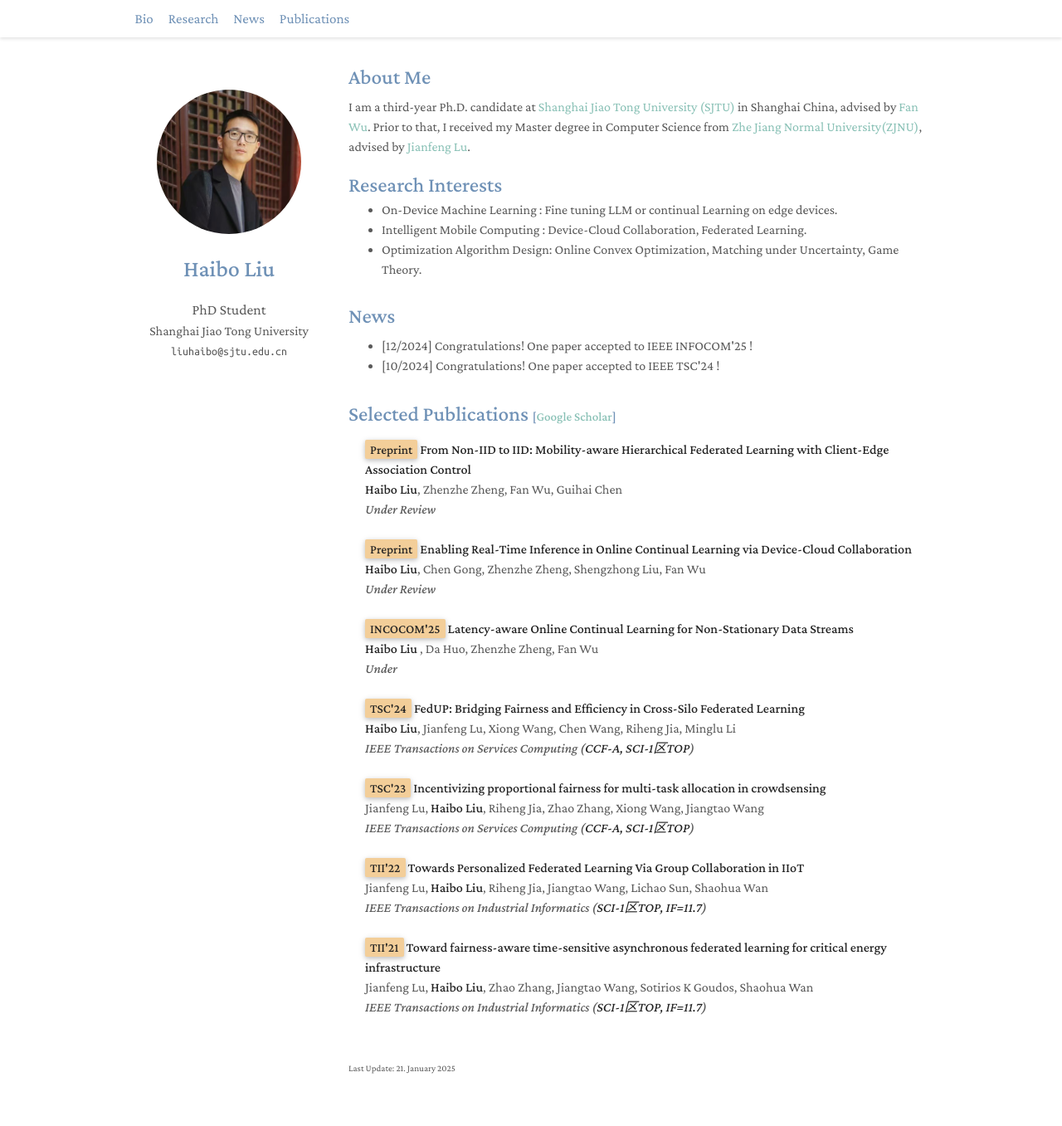
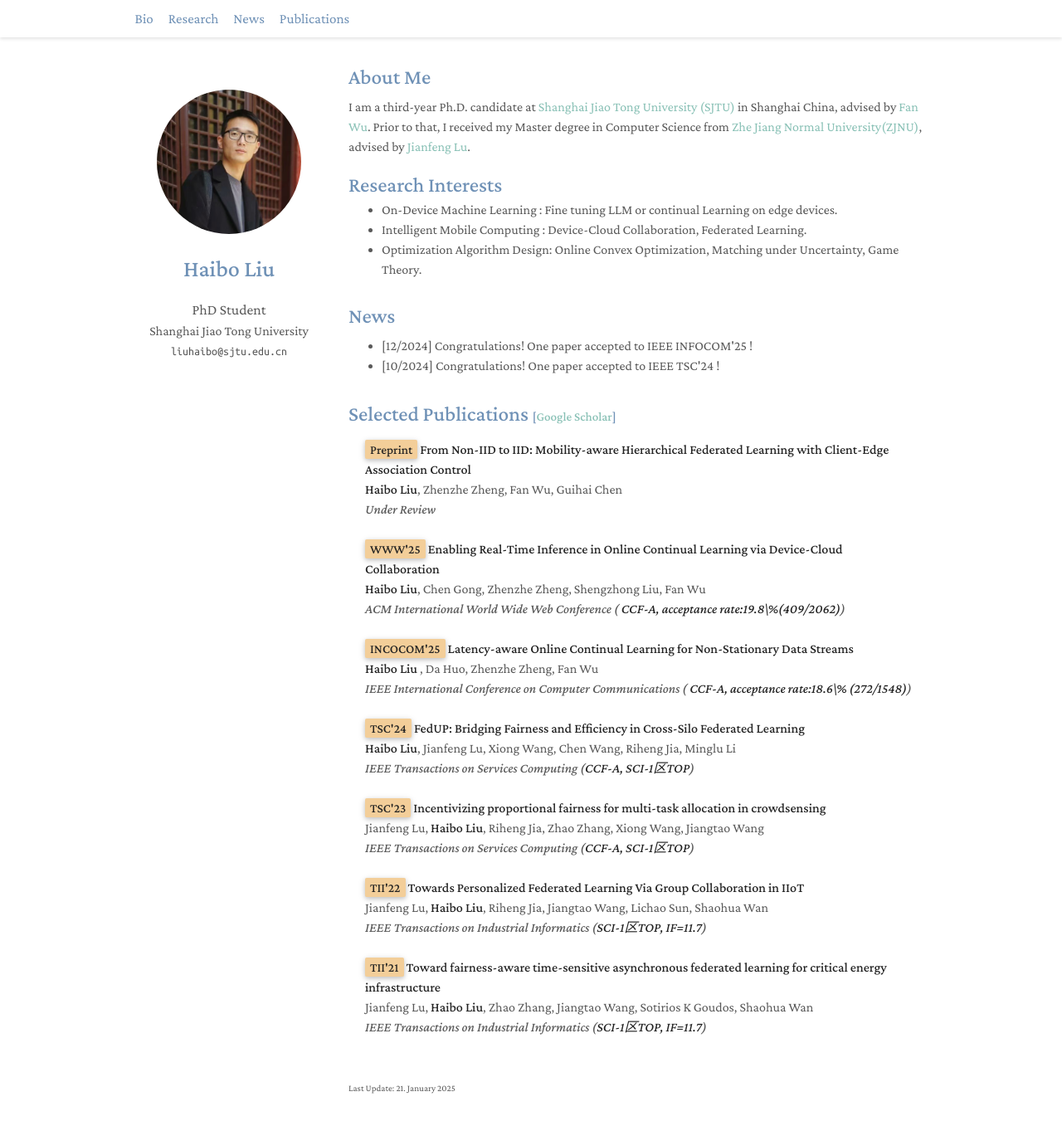
Before and after one commit to liuhaibo919/liuhaibo919.github.io, a Jekyll site: the page built from index.md, in a window 1280 px wide and 1372 px high. Shown: the top 1357 px of the window at 83% size. Built offline with Jekyll 4.4.1, drawn with Linux system fonts in a browser that asks for light colours; a style sheet for code colours, icons or effects is not loaded.

Commit message:
Update publications.yml

```diff
--- a/_data/publications.yml
+++ b/_data/publications.yml
@@ -9,15 +9,15 @@ main:
   - title: "<strong> Enabling Real-Time Inference in Online Continual Learning via Device-Cloud Collaboration</strong>"
     authors: <strong>Haibo Liu/strong>, Chen Gong, Zhenzhe Zheng, Shengzhong Liu, Fan Wu
     authors: <strong>Haibo Liu</strong>, Chen Gong, Zhenzhe Zheng, Shengzhong Liu, Fan Wu
-    pub_short: <strong>Preprint</strong>
-    pub_detail: Under Review
+    pub_short: <strong>WWW'25</strong>
+    pub_detail: ACM International World Wide Web Conference (<strong> CCF-A, acceptance rate:19.8\%(409/2062)</strong>)
 
   - title: "<strong> Latency-aware Online Continual Learning for Non-Stationary Data Streams</strong>"
     authors: <strong>Haibo Liu/strong>, Da Huo, Zhenzhe Zheng, Fan Wu
     pub_short: <strong>INCOCOM'25</strong>
     authors: <strong> Haibo Liu </strong>, Da Huo, Zhenzhe Zheng, Fan Wu
     pub_short: <strong> INCOCOM'25 </strong>
-    pub_detail: Under
+    pub_detail: IEEE International Conference on Computer Communications (<strong> CCF-A, acceptance rate:18.6\% (272/1548)</strong>)
 
   - title: "<strong> FedUP: Bridging Fairness and Efficiency in Cross-Silo Federated Learning</strong>"
     authors: <strong>Haibo Liu</strong>, Jianfeng Lu, Xiong Wang, Chen Wang, Riheng Jia, Minglu Li
```
